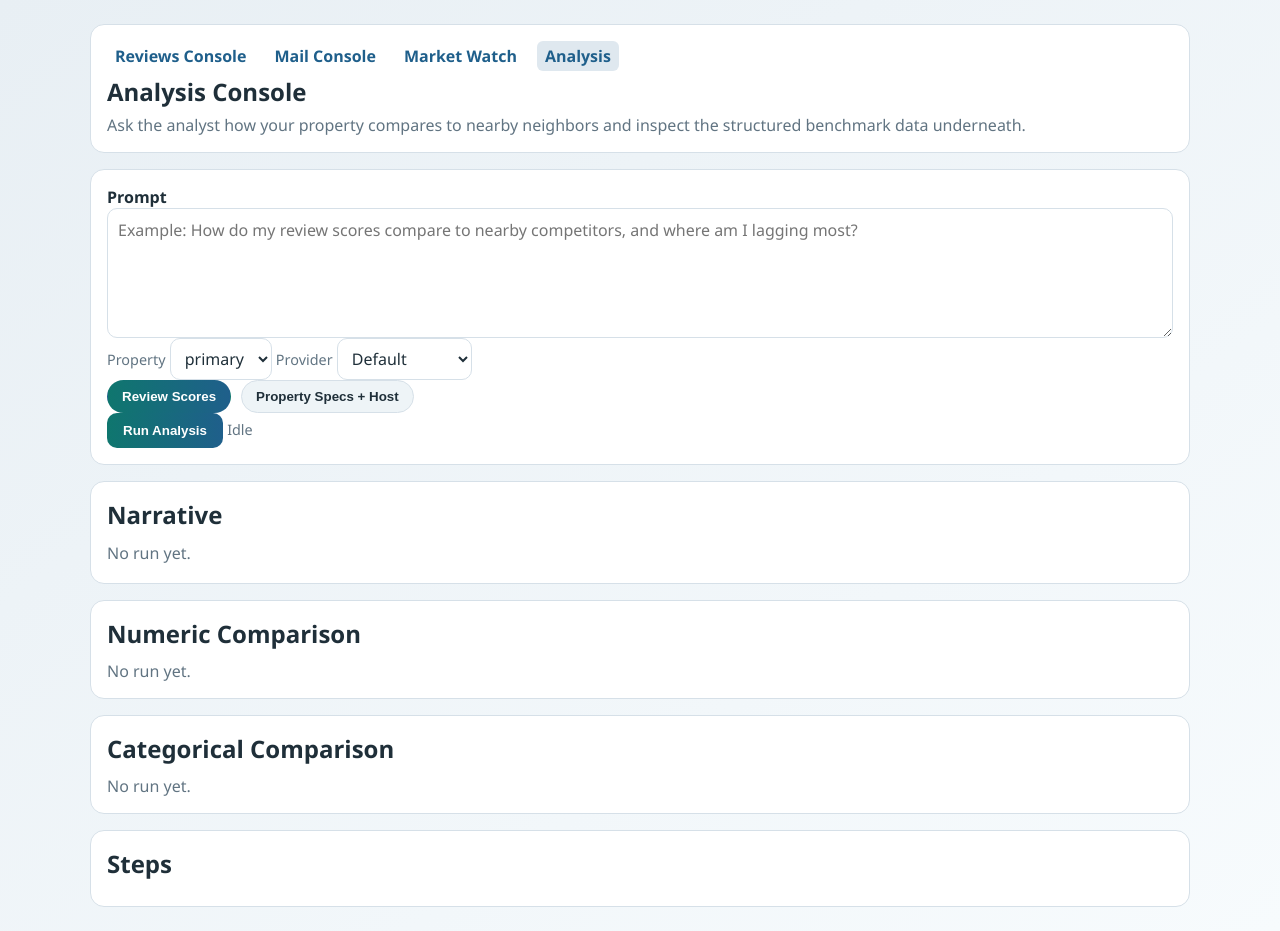
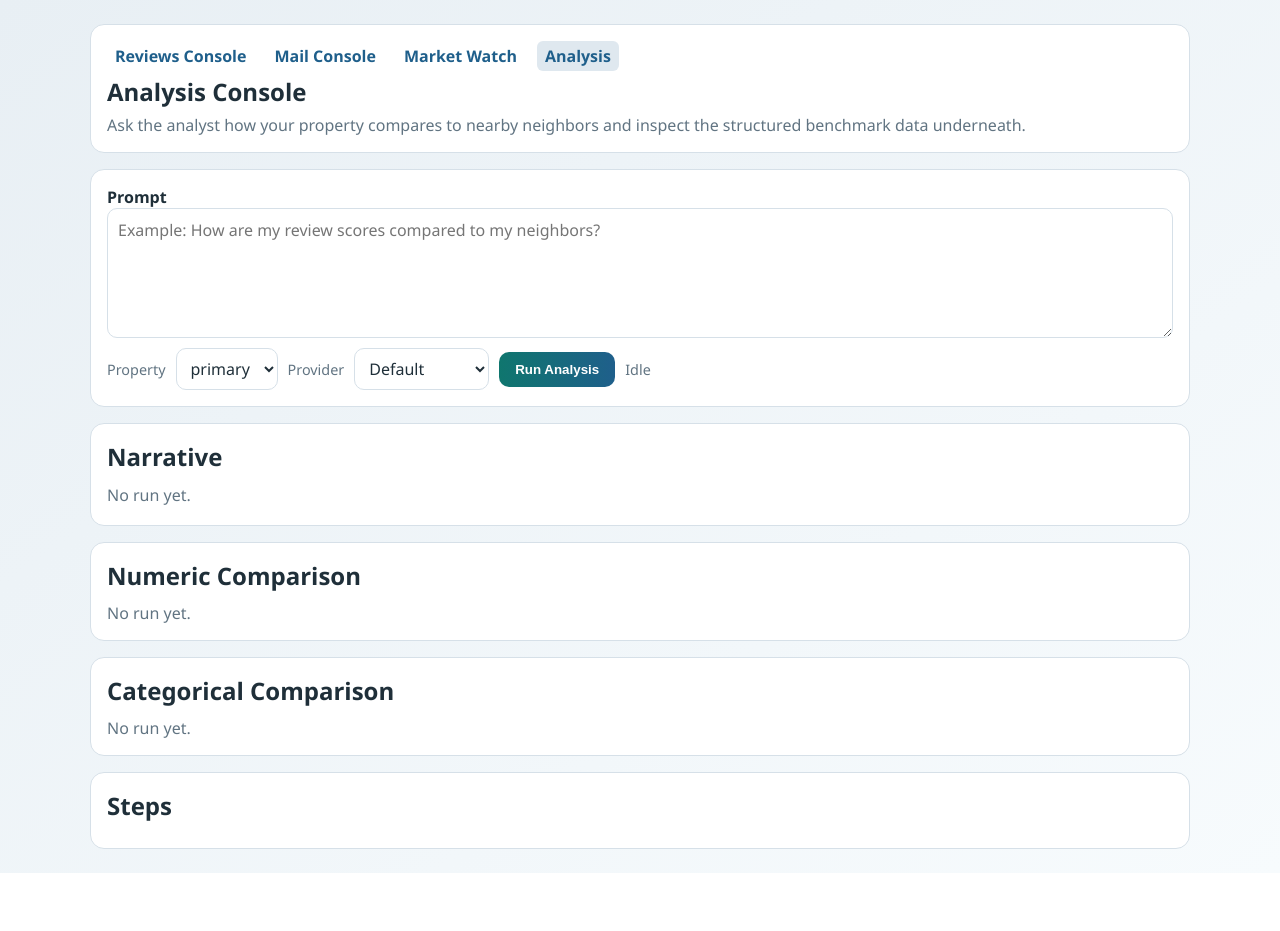
Before and after one commit to Alon-gilad-5/Airbnb-Agentic-System, a FastAPI app: page /analysis in a window 1280 px wide. After the commit the page ends 873 px from the top, so only its background shows below. Run offline with FastAPI, Linux system fonts and the light colour scheme; parts of the project's set-up code (start-up, migrations or seed data) failed here and were passed over; some libraries are stand-ins or nearby versions.

Commit message:
Fix analyst prompt routing and simplify analysis UI

```diff
--- a/app/agents/analyst_agent.py
+++ b/app/agents/analyst_agent.py
@@ -254,19 +254,19 @@ class AnalystAgent(Agent):
             return explicit  # type: ignore[return-value]
 
         lowered = prompt.lower()
-        review_markers = {
-            "review score",
-            "review scores",
-            "rating",
-            "cleanliness",
-            "checkin",
-            "check-in",
-            "communication",
-            "location",
-            "value",
-            "accuracy",
-        }
-        if any(marker in lowered for marker in review_markers):
+        review_patterns = [
+            r"\breview(?:s)?\s+score(?:s)?\b",
+            r"\breview(?:s)?\s+rating(?:s)?\b",
+            r"\bguest\s+review(?:s)?\b",
+            r"\brating(?:s)?\b",
+            r"\bcleanliness\b",
+            r"\bcheck[\s-]?in\b",
+            r"\bcommunication\b",
+            r"\baccuracy\b",
+            r"\blocation\s+(?:score|rating)\b",
+            r"\bvalue\s+(?:score|rating)\b",
+        ]
+        if any(re.search(pattern, lowered) for pattern in review_patterns):
             return "review_scores"
         return "property_specs"
 
--- a/app/templates/analysis.html
+++ b/app/templates/analysis.html
@@ -22,54 +22,107 @@
       background: #fff;
       color: var(--ink);
     }
-    .toggle-group { display:flex; gap:10px; flex-wrap:wrap; }
-    .toggle-btn {
-      background:#eef4f7;
-      color:var(--ink);
-      border:1px solid var(--border);
-      border-radius:999px;
-      padding:8px 14px;
-      cursor:pointer;
-      font-weight:600;
-    }
-    .toggle-btn.active {
-      background:linear-gradient(90deg,var(--accent),var(--accent2));
-      color:#fff;
-      border-color:transparent;
+    .row {
+      display: flex;
+      gap: 10px;
+      flex-wrap: wrap;
+      margin-top: 10px;
+      align-items: center;
     }
     .comparison-table {
-      width:100%;
-      border-collapse:collapse;
-      font-size:0.95rem;
+      width: 100%;
+      border-collapse: collapse;
+      font-size: 0.95rem;
     }
     .comparison-table th,
     .comparison-table td {
-      border-bottom:1px solid var(--border);
-      padding:10px 12px;
-      text-align:left;
-      vertical-align:top;
+      border-bottom: 1px solid var(--border);
+      padding: 10px 12px;
+      text-align: left;
+      vertical-align: top;
     }
     .comparison-table th {
-      color:var(--muted);
-      font-size:0.82rem;
-      text-transform:uppercase;
-      letter-spacing:0.04em;
+      color: var(--muted);
+      font-size: 0.82rem;
+      text-transform: uppercase;
+      letter-spacing: 0.04em;
     }
-    .category-grid { display:grid; gap:12px; grid-template-columns:repeat(auto-fit, minmax(260px, 1fr)); }
+    .category-grid {
+      display: grid;
+      gap: 12px;
+      grid-template-columns: repeat(auto-fit, minmax(260px, 1fr));
+    }
     .category-card {
-      border:1px solid var(--border);
-      border-radius:12px;
-      padding:14px;
-      background:#fbfdff;
+      border: 1px solid var(--border);
+      border-radius: 12px;
+      padding: 14px;
+      background: #fbfdff;
     }
-    .category-card h3 { margin:0 0 8px; font-size:1rem; }
-    .bucket-list { display:grid; gap:6px; }
-    .bucket-row { display:flex; justify-content:space-between; gap:10px; color:var(--muted); }
+    .category-card h3 {
+      margin: 0 0 8px;
+      font-size: 1rem;
+    }
+    .bucket-list {
+      display: grid;
+      gap: 6px;
+    }
+    .bucket-row {
+      display: flex;
+      justify-content: space-between;
+      gap: 10px;
+      color: var(--muted);
+    }
     .narrative {
-      white-space:pre-wrap;
-      line-height:1.6;
+      white-space: pre-wrap;
+      line-height: 1.6;
     }
-    .empty-note { color:var(--muted); }
+    .steps {
+      display: grid;
+      gap: 10px;
+    }
+    .step {
+      border: 1px solid var(--border);
+      border-radius: 10px;
+      background: #fcfeff;
+      overflow: hidden;
+    }
+    .step details {
+      padding: 8px 10px;
+    }
+    .step summary {
+      cursor: pointer;
+      list-style: none;
+      display: flex;
+      align-items: center;
+      gap: 8px;
+      font-weight: 600;
+    }
+    .step summary::-webkit-details-marker {
+      display: none;
+    }
+    .module-badge {
+      font-size: 0.8rem;
+      border-radius: 999px;
+      padding: 2px 8px;
+      background: #dbeafe;
+      color: #1e40af;
+    }
+    pre {
+      background: #f8fbfe;
+      border: 1px solid var(--border);
+      border-radius: 10px;
+      padding: 12px;
+      overflow: auto;
+      margin: 6px 0 0 0;
+      white-space: pre-wrap;
+      word-break: break-word;
+    }
+    .json .k { color: #0f766e; }
+    .json .s { color: #1e40af; }
+    .json .n { color: #92400e; }
+    .json .b { color: #6d28d9; }
+    .json .nl { color: #9f1239; }
+    .empty-note { color: var(--muted); }
   </style>
 </head>
 <body>
@@ -87,7 +140,7 @@
 
     <section class="card">
       <label for="prompt"><strong>Prompt</strong></label>
-      <textarea id="prompt" aria-label="Analysis prompt" placeholder="Example: How do my review scores compare to nearby competitors, and where am I lagging most?"></textarea>
+      <textarea id="prompt" aria-label="Analysis prompt" placeholder="Example: How are my review scores compared to my neighbors?"></textarea>
       <div class="row">
         <label for="propertyProfile" class="muted">Property</label>
         <select id="propertyProfile" aria-label="Property profile">
@@ -99,10 +152,6 @@
           <option value="llmod">LLMOD</option>
           <option value="openrouter">OpenRouter</option>
         </select>
-        <div class="toggle-group" aria-label="Analysis category">
-          <button type="button" class="toggle-btn active" data-category="review_scores">Review Scores</button>
-          <button type="button" class="toggle-btn" data-category="property_specs">Property Specs + Host</button>
-        </div>
         <button id="runBtn">Run Analysis</button>
         <span id="status" class="muted">Idle</span>
       </div>
@@ -142,10 +191,8 @@
     const LLM_PROVIDER_STORAGE_KEY = "analysis_console_llm_provider";
     const PROPERTY_PROFILE_STORAGE_KEY = "active_property_profile_id";
     const allowedProviders = new Set(["default", "llmod", "openrouter"]);
-    const categoryButtons = Array.from(document.querySelectorAll(".toggle-btn"));
     let propertyProfilesById = new Map();
     let selectedPropertyProfile = null;
-    let selectedCategory = "review_scores";
 
     try {
       const storedProvider = localStorage.getItem(LLM_PROVIDER_STORAGE_KEY);
@@ -154,13 +201,6 @@
       }
     } catch (err) {
       // Ignore storage errors.
-    }
-
-    function defaultPromptForCategory(category) {
-      if (category === "property_specs") {
-        return "How do my property specs and host positioning compare to nearby competitors?";
-      }
-      return "How do my review scores compare to nearby competitors, and where am I lagging most?";
     }
 
     function escHtml(str) {
@@ -329,13 +369,20 @@
         statusEl.textContent = "No property selected.";
         return;
       }
+
       const provider = allowedProviders.has(providerEl.value) ? providerEl.value : "default";
       const prompt = promptEl.value.trim();
+      if (!prompt) {
+        statusEl.textContent = "Please enter a prompt.";
+        return;
+      }
+
       try {
         localStorage.setItem(LLM_PROVIDER_STORAGE_KEY, provider);
       } catch (err) {
         // Ignore storage errors.
       }
+
       runBtn.disabled = true;
       statusEl.innerHTML = '<span class="inline-spinner" aria-hidden="true"></span> Running...';
       narrativeEl.textContent = "Working...";
@@ -344,19 +391,14 @@
       stepsEl.innerHTML = "";
 
       try {
-        const requestPayload = {
-          property_id: selectedPropertyProfile.property_id,
-          llm_provider: provider,
-        };
-        if (prompt) {
-          requestPayload.prompt = prompt;
-        } else {
-          requestPayload.category = selectedCategory;
-        }
         const res = await fetch("/api/analysis", {
           method: "POST",
           headers: {"Content-Type": "application/json"},
-          body: JSON.stringify(requestPayload),
+          body: JSON.stringify({
+            property_id: selectedPropertyProfile.property_id,
+            prompt,
+            llm_provider: provider,
+          }),
         });
         const data = await res.json();
         if (data.status === "error") {
@@ -380,16 +422,6 @@
       }
     }
 
-    categoryButtons.forEach((btn) => {
-      btn.addEventListener("click", () => {
-        selectedCategory = btn.dataset.category || "review_scores";
-        categoryButtons.forEach((other) => other.classList.toggle("active", other === btn));
-        if (!promptEl.value.trim()) {
-          promptEl.placeholder = `Example: ${defaultPromptForCategory(selectedCategory)}`;
-        }
-      });
-    });
-
     propertyProfileEl.addEventListener("change", () => {
       setSelectedPropertyProfile(propertyProfileEl.value);
     });
@@ -402,7 +434,6 @@
     });
 
     loadPropertyProfiles();
-    promptEl.placeholder = `Example: ${defaultPromptForCategory(selectedCategory)}`;
   </script>
 </body>
 </html>
```
Also changed, not shown: tests/test_api_contract.py (+13 -0 lines).
